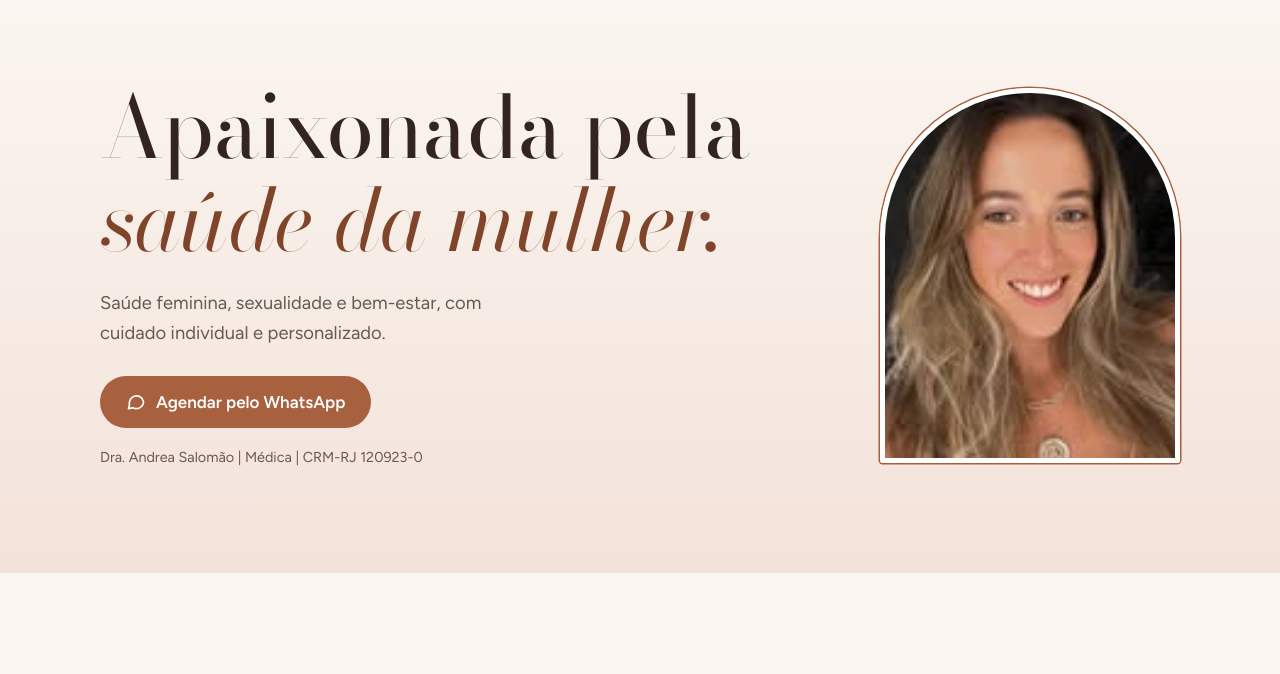
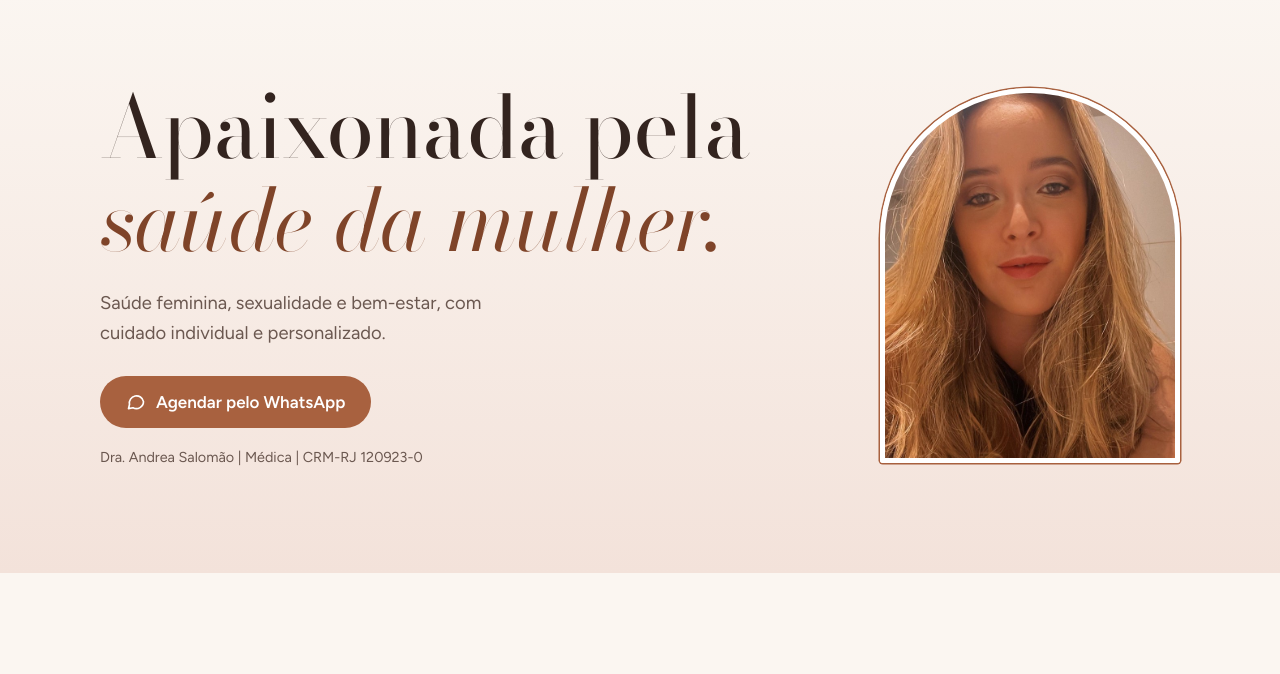
Before and after one commit to EndryusSchmidel/andrea-salomao, a plain HTML site: page index.html in a window 1280 px wide. Shown: the part 114-788 px from the top of the page. Drawn offline with nearby package versions, Linux system fonts and the light colour scheme.

Commit message:
Troca a foto principal pelo retrato enviado
Atualiza também a imagem de compartilhamento do link.

Co-Authored-By: Claude Fable 5.2 <noreply@anthropic.com>

```diff
--- a/index.html
+++ b/index.html
@@ -157,7 +157,7 @@
 <main id="inicio">
   <section class="abertura">
     <div class="faixa">
-      <div class="retrato"><img src="assets/avatar.jpg" alt="Dra. Andrea Salomão sorrindo"></div>
+      <div class="retrato"><img src="assets/retrato.jpg" alt="Dra. Andrea Salomão" width="720" height="900"></div>
       <div>
         <h1>Apaixonada pela <em>saúde da mulher.</em></h1>
         <p>Saúde feminina, sexualidade e bem-estar, com cuidado individual e personalizado.</p>
```
Also changed, not shown: assets/avatar.jpg (deleted), assets/og-image.jpg, assets/retrato.jpg (added).
